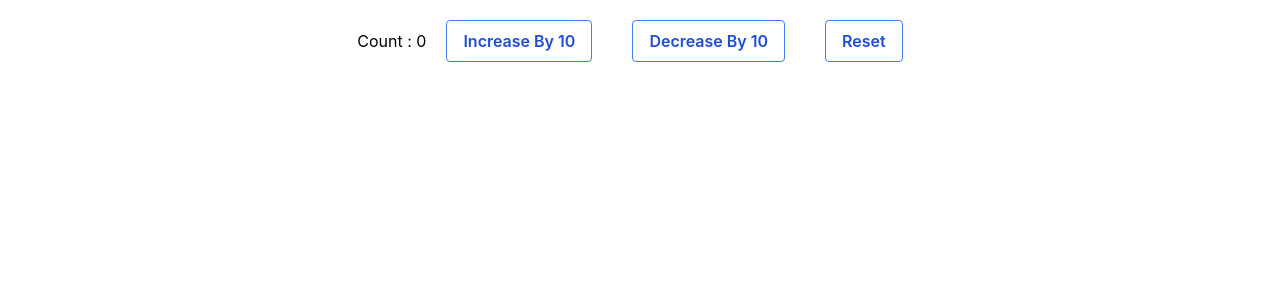
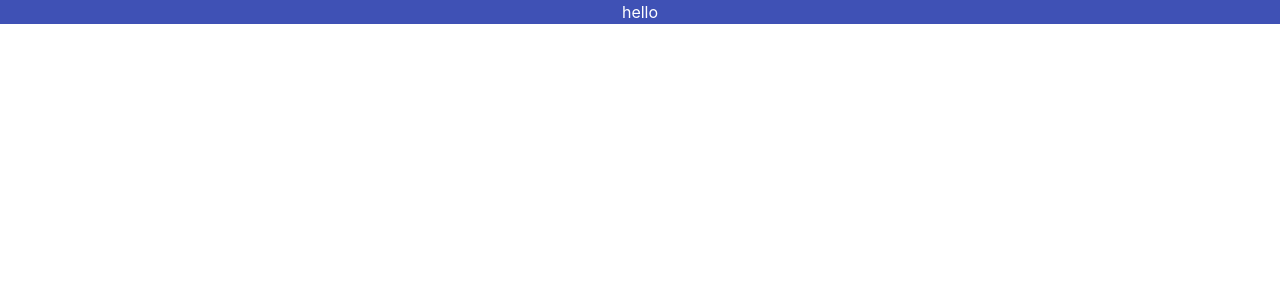
Before and after one commit to srivishnu-sivan/react-typescript-demo, a React (Create React App) app: page / in a window 1280 px wide. Shown: the top 300 px of the page. Built offline with nearby package versions, Linux system fonts and the light colour scheme.

Commit message:
useContext hook with preDefined value

```diff
--- a/src/App.tsx
+++ b/src/App.tsx
@@ -15,6 +15,10 @@
 import { User } from "./components/state/User"
 
 import {Counter} from "./components/reducer/Counter"
+
+import { ThemeContextProvider } from "./components/context/ThemeContext"
+
+import { Box} from "./components/context/Box"
 
 function App() {
   const personName = {
@@ -51,7 +55,11 @@
       {/* <LoggedIn /> */}
       {/* <User /> */}
 
-      <Counter />
+      {/* <Counter />  */}
+
+      <ThemeContextProvider>
+        <Box/>
+      </ThemeContextProvider>
 
 
     </div>
--- /dev/null
+++ b/src/components/context/Box.tsx
@@ -0,0 +1,11 @@
+import { useContext } from "react"
+import { ThemeContext} from './ThemeContext'
+
+export const Box = () => {
+    const theme = useContext(ThemeContext)
+    return (
+        <div style={{color : theme.primary.text,backgroundColor : theme.primary.main}}>
+            hello
+        </div>
+    )
+}
--- /dev/null
+++ b/src/components/context/ThemeContext.tsx
@@ -0,0 +1,17 @@
+import { createContext } from "react"
+import { theme } from './theme'
+
+
+type ThemeContextProviderProps = {
+    children : React.ReactNode
+}
+
+
+
+export const ThemeContext = createContext(theme)
+
+
+export const ThemeContextProvider = ({ children }: ThemeContextProviderProps) => {
+
+    return <ThemeContext.Provider value={theme}>{children}</ThemeContext.Provider>
+}
--- /dev/null
+++ b/src/components/context/theme.ts
@@ -0,0 +1,10 @@
+export const theme = {
+    primary: {
+        main: '#3f51b5',
+        text: '#fff'
+    },
+    secondary: {
+        main: '#f50057',
+        text:'#fff'
+    }
+}
```
